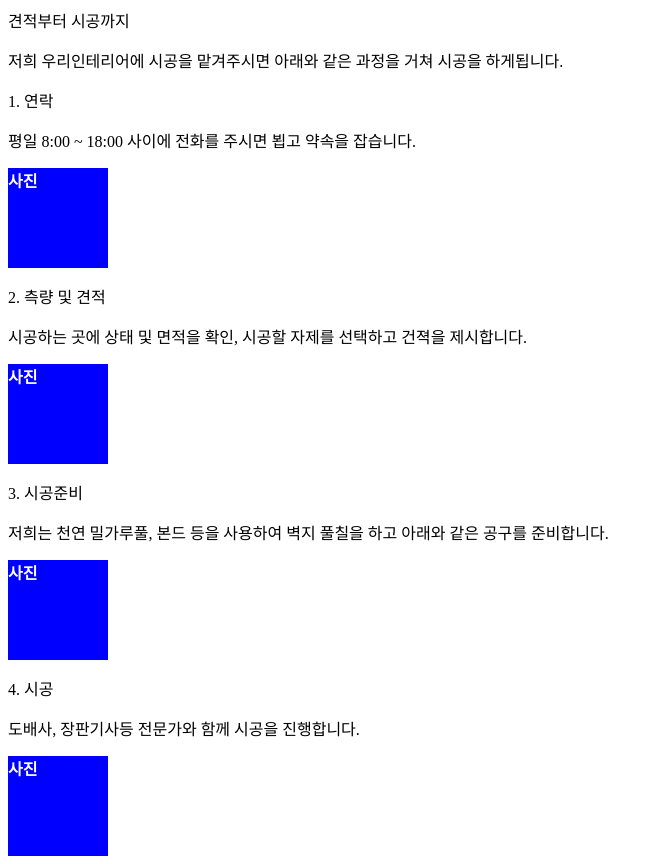
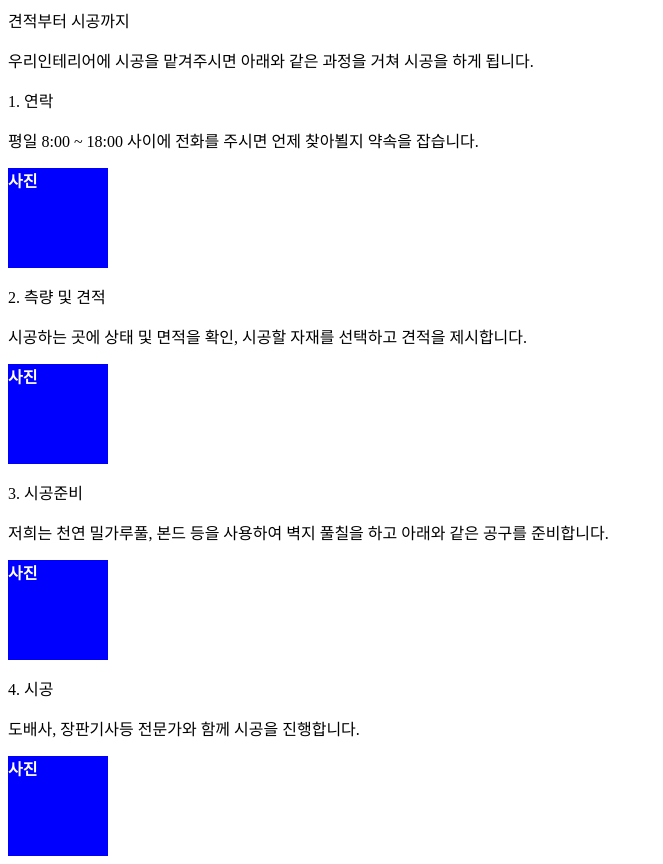
Before and after one commit to gogosisi12/Uri_interior, a plain HTML site: page const-process.html in a window 1280 px wide. Shown: the whole page, without its empty margins (0-663 px from the left). Drawn offline with Linux system fonts and the light colour scheme.

Commit message:
const-process 오타수정

```diff
--- a/const-process.html
+++ b/const-process.html
@@ -26,14 +26,14 @@
         <![endif]-->
         <div id="index name"> 견적부터 시공까지 </div>
         <div id="main-discrp">
-            <p>저희 우리인테리어에 시공을 맡겨주시면 아래와 같은 과정을 거쳐 시공을 하게됩니다.</p>
+            <p>우리인테리어에 시공을 맡겨주시면 아래와 같은 과정을 거쳐 시공을 하게 됩니다.</p>
         </div>
 
         <div id="main_contents">
             <div class=ind-fir>    <p>1. 연락</p>
                 <div class=ind-sec>
                     <div class=cont-discrp>
-                        평일 8:00 ~ 18:00 사이에 전화를 주시면 뵙고 약속을 잡습니다.
+                        평일 8:00 ~ 18:00 사이에 전화를 주시면 언제 찾아뵐지 약속을 잡습니다.
                     </div>
                     <div class=cont-pics style="color:white">
                         <p><strong>사진</strong></p>
@@ -43,7 +43,7 @@
             <div class=ind-fir>    <p>2. 측량 및 견적</p>
                 <div class=ind-sec>
                     <div class=cont-discrp>
-                        시공하는 곳에 상태 및 면적을 확인, 시공할 자제를 선택하고 건젹을 제시합니다.
+                        시공하는 곳에 상태 및 면적을 확인, 시공할 자재를 선택하고 견적을 제시합니다.
                     </div>
                     <div class=cont-pics style="color:white">
                         <p><strong>사진</strong></p>
```
Also changed, not shown: css/main.css (added, +11 -0 lines).
